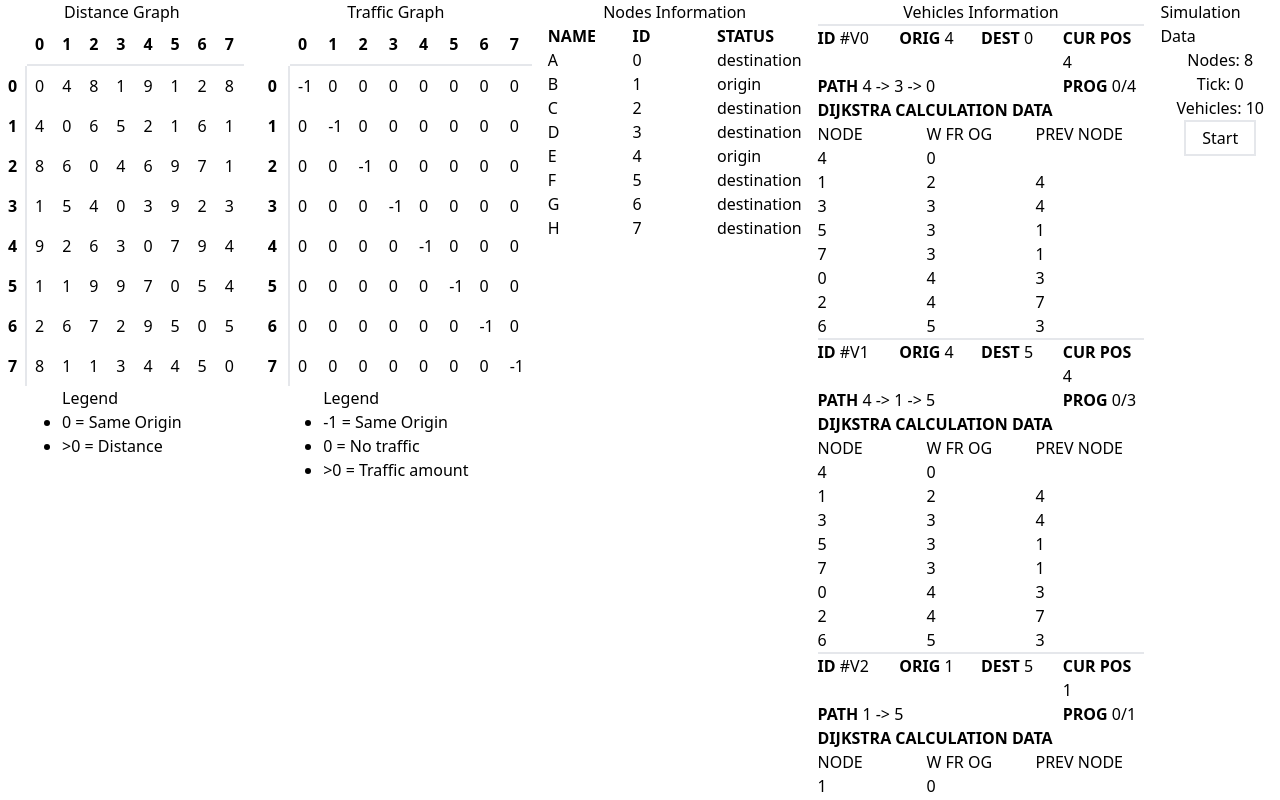
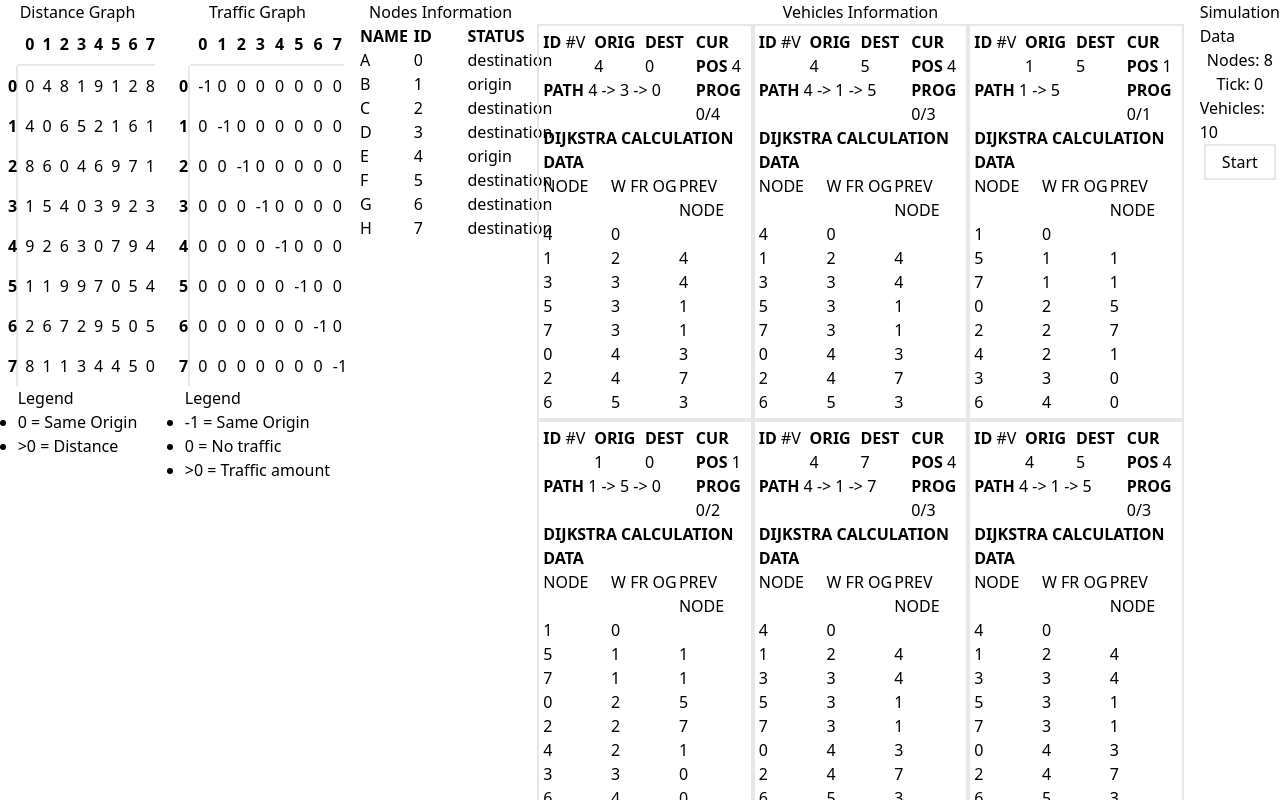
Before and after one commit to scantarbian/shiroko, a Next.js app: page /playground/trafficsim in a window 1280 px wide. Shown: the top 800 px of the page. Built offline with nearby package versions, Linux system fonts and the light colour scheme.

Commit message:
feat: simplify vehicle info display

```diff
--- /dev/null
+++ b/app/playground/trafficsim/Vehicle.tsx
@@ -0,0 +1,49 @@
+import type { Vehicle } from "./types";
+
+type Props = {
+  vehicle: Vehicle;
+  key: number;
+};
+
+const VehicleData = ({ vehicle, key }: Props) => {
+  return (
+    <div className="grid grid-cols-4 border-2 p-1">
+      <span key={`${key}-key`}>
+        <span className="font-bold">ID</span> #V{key}
+      </span>
+      <span key={`${key}-origin`}>
+        <span className="font-bold">ORIG</span> {vehicle.origin}
+      </span>
+      <span key={`${key}-destination`}>
+        <span className="font-bold">DEST</span> {vehicle.destination}
+      </span>
+      <span key={`${key}-position`}>
+        <span className="font-bold">CUR POS</span> {vehicle.position}
+      </span>
+      <span key={`${key}-path`} className="col-span-3">
+        <span className="font-bold">PATH</span> {vehicle.route.join(" -> ")}
+      </span>
+      <span key={`${key}-dist`}>
+        <span className="font-bold">PROG</span> {vehicle.traveledWeights}/
+        {vehicle.weights}
+      </span>
+      <span className="col-span-4 font-bold">DIJKSTRA CALCULATION DATA</span>
+      <div className="col-span-4 grid grid-cols-3">
+        <span>NODE</span>
+        <span>W FR OG</span>
+        <span>PREV NODE</span>
+        {vehicle.dijkstraDebug.summary.map((node, j) => {
+          return (
+            <>
+              <span key={`${key}-node-${j}`}>{node.node}</span>
+              <span key={`${key}-distance-${j}`}>{node.weight}</span>
+              <span key={`${key}-previous-${j}`}>{node.previous}</span>
+            </>
+          );
+        })}
+      </div>
+    </div>
+  );
+};
+
+export default VehicleData;
--- a/app/playground/trafficsim/page.tsx
+++ b/app/playground/trafficsim/page.tsx
@@ -1,6 +1,13 @@
 "use client";
 
 import { useEffect, useState } from "react";
+import type {
+  Dijkstra,
+  DijkstraCalculationData,
+  NodeInformation,
+  Vehicle,
+} from "./types";
+import VehicleData from "./Vehicle";
 
 // traffic generator:
 // - tick based
@@ -18,39 +25,6 @@ import { useEffect, useState } from "react";
 // on each tick:
 // - vehicle move to next node based on djikstra algorithm on distance and traffic graph
 // - traffic graph update based on vehicle position
-
-type DijkstraCalculationData = {
-  route: number[];
-  totalWeight: number;
-  weights: number[];
-  previous: number[];
-  summary: Array<{
-    node: number;
-    weight: number;
-    previous: number;
-  }>;
-};
-
-type Vehicle = {
-  origin: number;
-  destination: number;
-  position: number;
-  route: number[];
-  weights: number;
-  traveledWeights: number;
-  dijkstraDebug: DijkstraCalculationData;
-};
-
-type NodeInformation = {
-  key: number;
-  name: string;
-  status: "origin" | "destination";
-};
-
-type Dijkstra = (
-  origin: number,
-  destination: number
-) => DijkstraCalculationData;
 
 const TrafficSim = () => {
   const [nodes, setNodes] = useState(8);
@@ -363,53 +337,9 @@ const TrafficSim = () => {
         </div>
         <div className="flex flex-col items-center">
           <span>Vehicles Information</span>
-          <div className="grid grid-cols-4">
+          <div className="grid grid-cols-3">
             {vehicles.map((vehicle, i) => {
-              return (
-                <>
-                  <span key={`${i}-i`} className="border-t-2">
-                    <span className="font-bold">ID</span> #V{i}
-                  </span>
-                  <span key={`${i}-origin`} className="border-t-2">
-                    <span className="font-bold">ORIG</span> {vehicle.origin}
-                  </span>
-                  <span key={`${i}-destination`} className="border-t-2">
-                    <span className="font-bold">DEST</span>{" "}
-                    {vehicle.destination}
-                  </span>
-                  <span key={`${i}-position`} className="border-t-2">
-                    <span className="font-bold">CUR POS</span>{" "}
-                    {vehicle.position}
-                  </span>
-                  <span key={`${i}-path`} className="col-span-3">
-                    <span className="font-bold">PATH</span>{" "}
-                    {vehicle.route.join(" -> ")}
-                  </span>
-                  <span key={`${i}-dist`}>
-                    <span className="font-bold">PROG</span>{" "}
-                    {vehicle.traveledWeights}/{vehicle.weights}
-                  </span>
-                  <span className="col-span-4 font-bold">
-                    DIJKSTRA CALCULATION DATA
-                  </span>
-                  <div className="col-span-4 grid grid-cols-3">
-                    <span>NODE</span>
-                    <span>W FR OG</span>
-                    <span>PREV NODE</span>
-                    {vehicle.dijkstraDebug.summary.map((node, j) => {
-                      return (
-                        <>
-                          <span key={`${i}-node-${j}`}>{node.node}</span>
-                          <span key={`${i}-distance-${j}`}>{node.weight}</span>
-                          <span key={`${i}-previous-${j}`}>
-                            {node.previous}
-                          </span>
-                        </>
-                      );
-                    })}
-                  </div>
-                </>
-              );
+              return <VehicleData key={i} vehicle={vehicle} />;
             })}
           </div>
         </div>
--- /dev/null
+++ b/app/playground/trafficsim/types.ts
@@ -0,0 +1,32 @@
+export type Vehicle = {
+  origin: number;
+  destination: number;
+  position: number;
+  route: number[];
+  weights: number;
+  traveledWeights: number;
+  dijkstraDebug: DijkstraCalculationData;
+};
+
+export type DijkstraCalculationData = {
+  route: number[];
+  totalWeight: number;
+  weights: number[];
+  previous: number[];
+  summary: Array<{
+    node: number;
+    weight: number;
+    previous: number;
+  }>;
+};
+
+export type NodeInformation = {
+  key: number;
+  name: string;
+  status: "origin" | "destination";
+};
+
+export type Dijkstra = (
+  origin: number,
+  destination: number
+) => DijkstraCalculationData;
```
